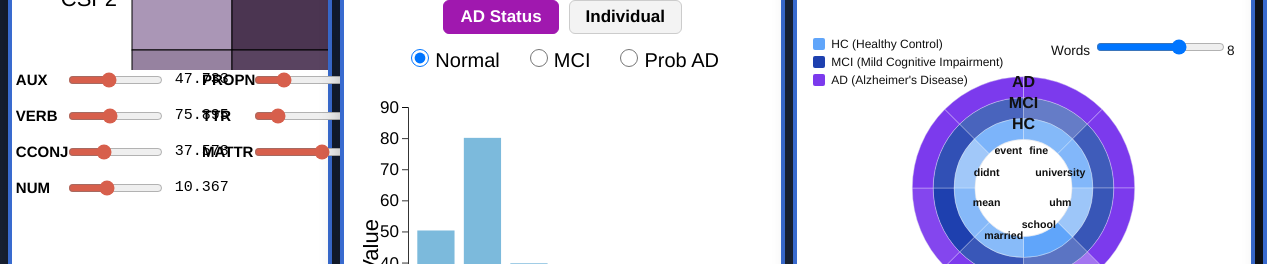
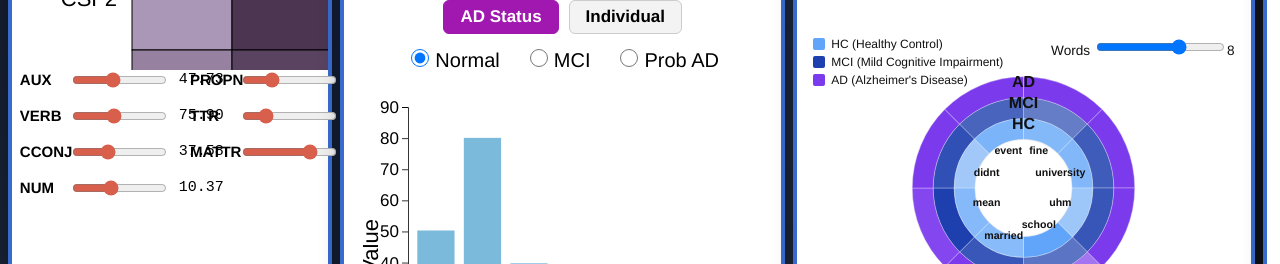
Before and after one commit to aacha26-uic/VDS_Final_Project, a React (Create React App) app: page / in a window 1280 px wide. Shown: the part 317-581 px from the top of the page. Built offline with nearby package versions, Linux system fonts and the light colour scheme.

Commit message:
Fix some styling for sliders

```diff
--- a/src/components/CorrelationBiomarkerAD.js
+++ b/src/components/CorrelationBiomarkerAD.js
@@ -159,7 +159,7 @@ const CorrelationBiomarkerAD = ({ sliderValues, setSliderValues }) => {
                     });
               }}
             />
-            <span>{(sliderValues[feature] ?? 0).toFixed(3)}</span>
+            <span>{(sliderValues[feature] ?? 0).toFixed(2)}</span>
           </div>
         );
       };
--- a/src/project.css
+++ b/src/project.css
@@ -937,10 +937,10 @@ svg .corr-legend-outline {
 
 .slider-columns {
       display: flex;
-      gap: 1rem;
+      gap: 0;
       width: 100%;
       height: auto;
-      padding-left: 3rem;
+      padding-left: 2.5rem;
       justify-content: center;
       padding-bottom: 1rem;
 }
```
